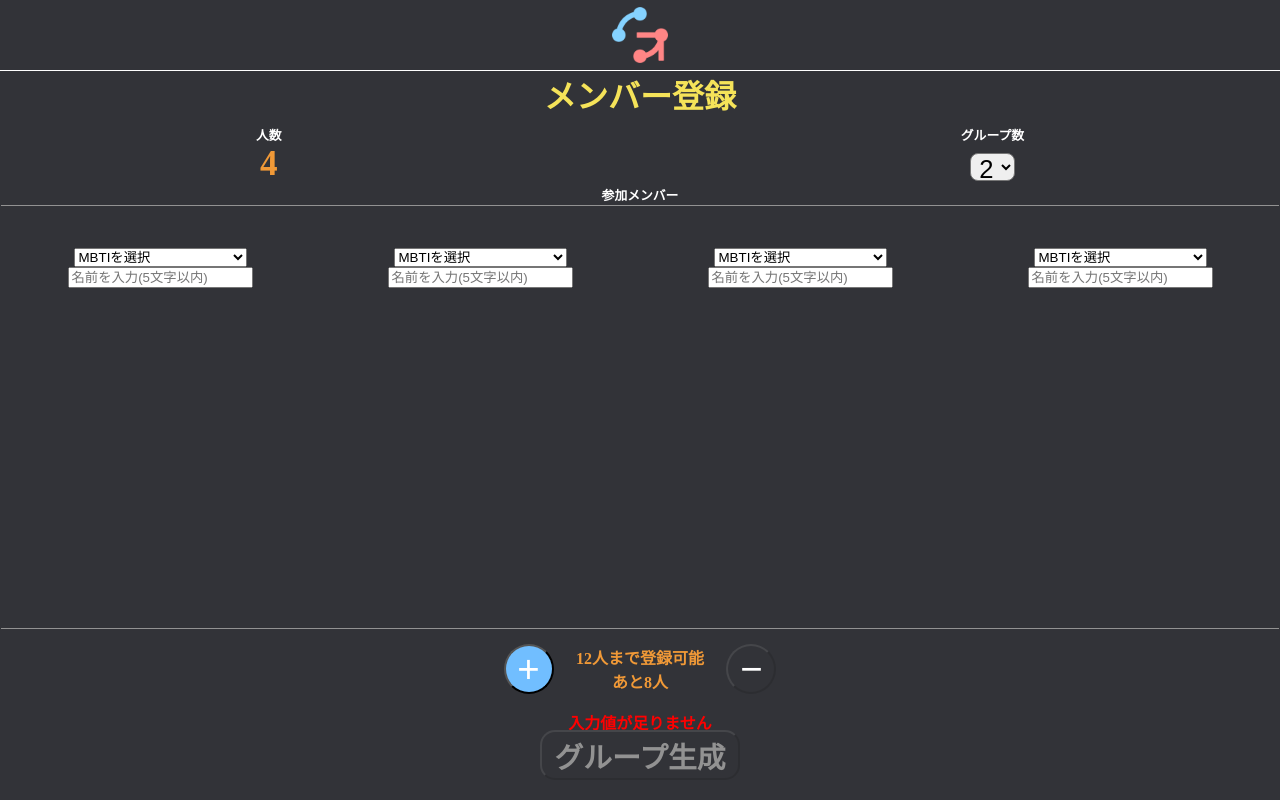
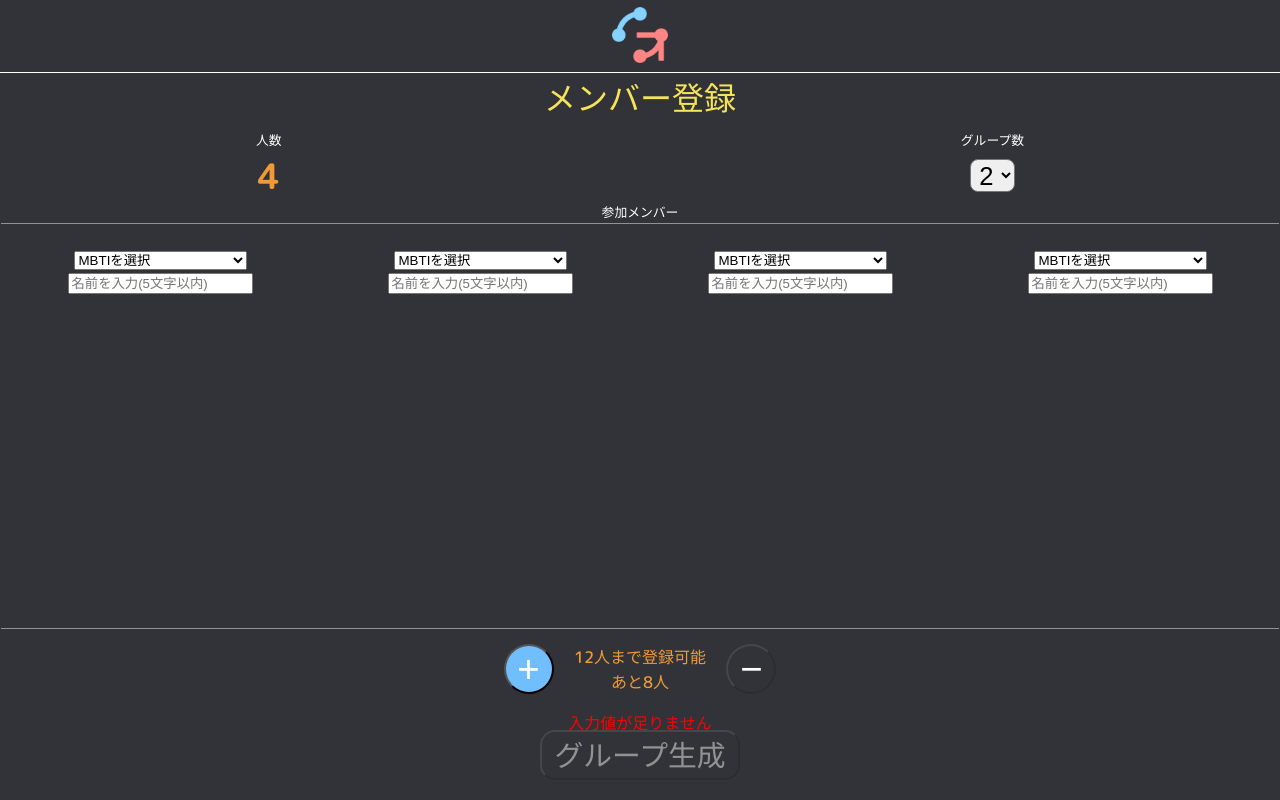
Before and after one commit to ritsuki-i/hatothon-app, a Flask app: page /member in a window 1280 px wide. Run offline with Flask 3, Linux system fonts and the light colour scheme.

Commit message:
丸ゴシックフォントの適用

```diff
--- a/static/css/home.css
+++ b/static/css/home.css
@@ -1,7 +1,7 @@
 body {
   background-color: #202020;
-  font-family: "DotGothic16", sans-serif;
-  font-family: "Kiwi Maru", serif;
+  font-family: 'M PLUS Rounded 1c', sans-serif;
+  font-weight: 500;
 }
 
 .main {
@@ -14,6 +14,7 @@ body {
 
 .main h1 {
   text-align: center;
+  font-weight: 500;
 }
 
 .main h2 {
--- a/static/css/member.css
+++ b/static/css/member.css
@@ -19,8 +19,8 @@ img {
 
 body {
   background-color: #323338;
-  font-family: "M PLUS Rounded 1c";
-  font-weight: 700;
+  font-family: 'M PLUS Rounded 1c', sans-serif;
+  /* font-weight: 700; */
   text-align: center;
   width: 100vw;
   margin-top: 0;
@@ -38,6 +38,7 @@ body {
   color: #f09937;
   font-size: 220%;
   text-align: center;
+  font-weight: 700;
 }
 
 #resible {
@@ -52,7 +53,6 @@ body {
 
 #title {
   font-size: 200%;
-  font-weight: bold;
   color: #f5e359;
   margin-bottom: 1vh;
   margin-top: 0.05vh;
@@ -67,10 +67,11 @@ body {
   background-color: #323338;
   color: #929292;
   border-radius: 15px;
+  font-family: 'M PLUS Rounded 1c', sans-serif;
+  /* font-weight: bold; */
   font-size: 180%;
   height: 50px;
   width: 200px;
-  font-weight: bold;
   position: absolute;
   top: 0;
   bottom: 0;
@@ -205,7 +206,7 @@ hr {
   font-size: 180%;
   height: 50px;
   width: 200px;
-  font-weight: bold;
+  font-family: 'M PLUS Rounded 1c', sans-serif;
   position: absolute;
   top: 0;
   bottom: 0;
--- a/templates/base.html
+++ b/templates/base.html
@@ -1,18 +1,32 @@
 <!DOCTYPE html>
 <html lang="ja">
-<head>
-    <meta charset="UTF-8">
-    <meta name="viewport" content="width=device-width, initial-scale=1.0">
+  <head>
+    <meta charset="UTF-8" />
+    <meta name="viewport" content="width=device-width, initial-scale=1.0" />
     <meta property="og:url" content="ページURL" />
     <meta property="og:site_name" content="-G-性格ぴったりグループ生成アプリ" />
     <meta property="og:type" content="website" />
     <meta property="og:title" content="-G-性格ぴったりグループ生成アプリ" />
-    <meta property="og:description" content="MBTIの結果を用いて相性がピッタリなグループ分けを行うWEBサイトです。" />
-    <meta property="og:image" content="{{ url_for('static', filename='images/logo.png') }}" />
+    <meta
+      property="og:description"
+      content="MBTIの結果を用いて相性がピッタリなグループ分けを行うWEBサイトです。"
+    />
+    <meta
+      property="og:image"
+      content="{{ url_for('static', filename='images/logo.png') }}"
+    />
     <title>-G-性格ぴったりグループ生成アプリ</title>
-    <link rel="icon" href="{{ url_for('static', filename='images/logo.png') }}">
-    <link rel="stylesheet" href="./static/css/header.css">
-</head>
-{% block content %}
-{% endblock %}
+    <link
+      rel="icon"
+      href="{{ url_for('static', filename='images/logo.png') }}"
+    />
+    <link rel="stylesheet" href="./static/css/header.css" />
+    <link rel="preconnect" href="https://fonts.googleapis.com" />
+    <link rel="preconnect" href="https://fonts.gstatic.com" crossorigin />
+    <link
+      href="https://fonts.googleapis.com/css2?family=M+PLUS+Rounded+1c:wght@500&family=M+PLUS+Rounded+1c:wght@700&display=swap"
+      rel="stylesheet"
+    />
+  </head>
+  {% block content %} {% endblock %}
 </html>
```
Also changed, not shown: static/css/how-to-use.css (+17 -22 lines), static/css/result.css (+9 -11 lines), templates/how_to_use.html (+2 -9 lines), templates/index.html (+17 -14 lines).
